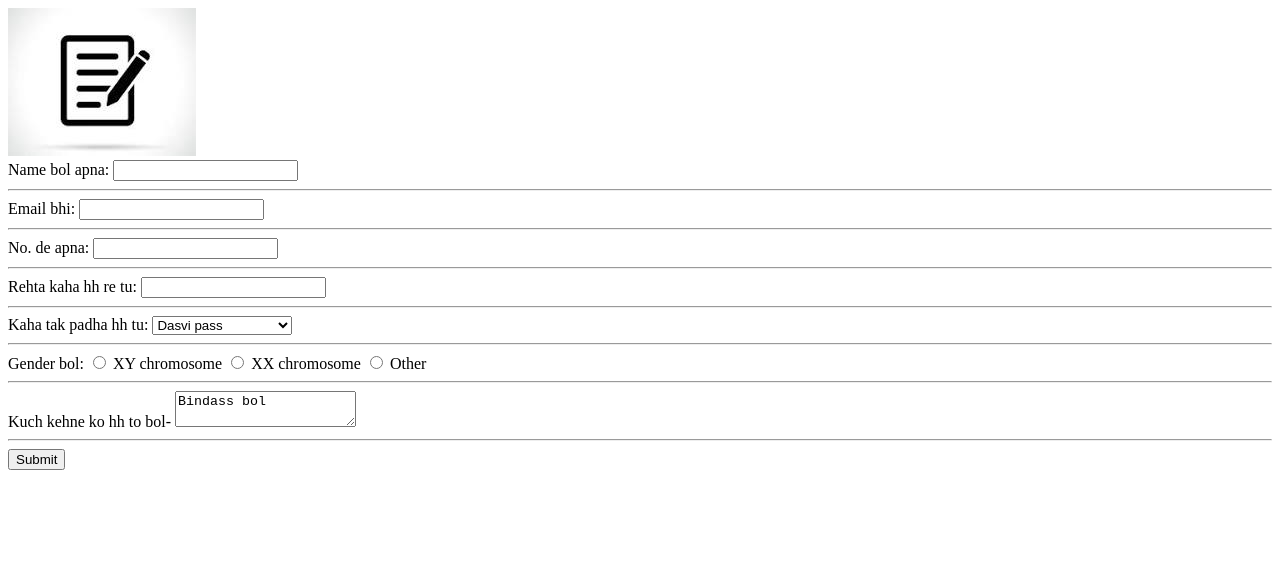
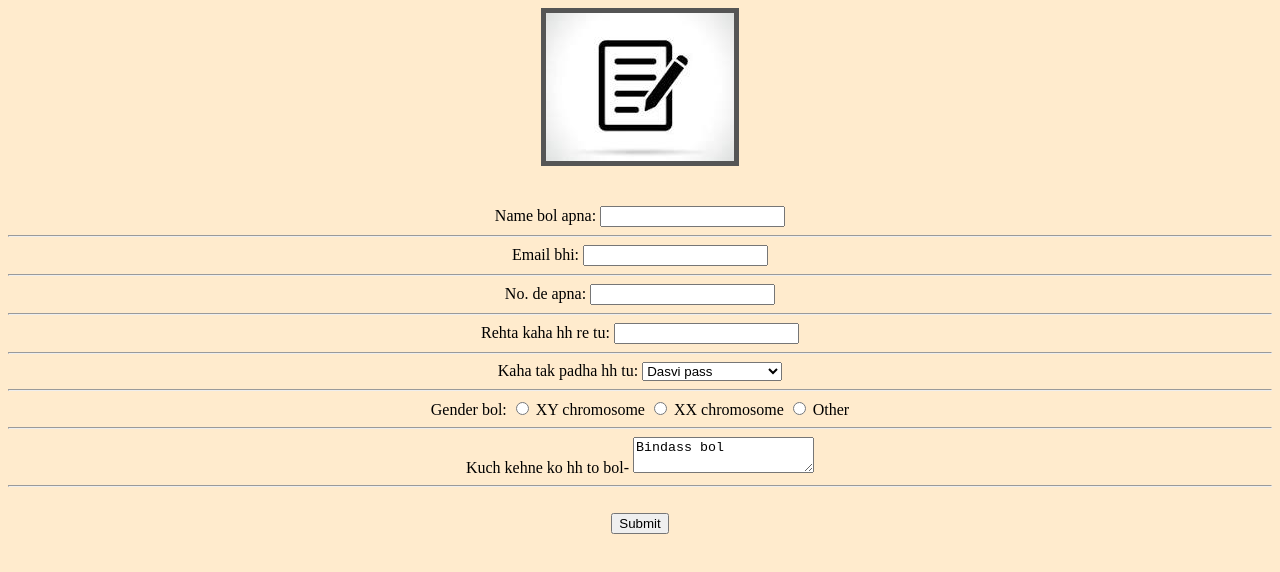
Before and after one commit to Ronak-choudhary/Acm-kss-html, a plain HTML site: page index.html in a window 1280 px wide. Drawn offline with Linux system fonts and the light colour scheme.

Commit message:
Third commit

```diff
--- /dev/null
+++ b/formki.css
@@ -0,0 +1,12 @@
+form{
+    text-align: center;
+}
+div{
+    text-align: center;
+}
+img{
+    border: 5px solid #555;
+}
+body{
+    background-color: blanchedalmond;
+}
--- a/index.html
+++ b/index.html
@@ -4,6 +4,7 @@
     <meta charset="UTF-8">
     <meta name="viewport" content="width=device-width, initial-scale=1.0">
     <title>My idk what page</title>
+    <link rel="stylesheet" href="formki.css">
 </head>
 <body>
     <!-- <h1>Random text</h1>
@@ -14,7 +15,9 @@
     <div>
         This is a div bhaiiiiiii
     </div> -->
-    <img src="form.jpg" alt="">
+    <div><img src="form.jpg" alt=""></div>
+    <br>
+    <br>
     <form>
         <label for="name">Name bol apna:</label>
         <input type="text" name="name"><hr>
@@ -48,7 +51,9 @@
         <label for="other">Other</label><hr>
 
         <label for="review">Kuch kehne ko hh to bol-</label>
-        <textarea name="review">Bindass bol</textarea><hr>
+        <textarea name="review">Bindass bol</textarea>
+        <hr>
+        <br>
 
         <input type="submit">
     </form>
```
